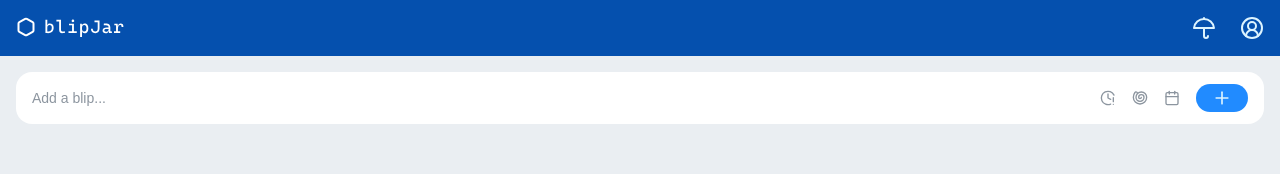
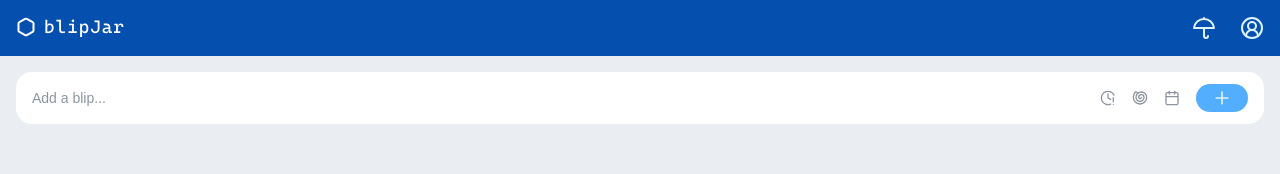
Before and after one commit to jolleyDesign/blipJar, a React (Vite) app: page / in a window 1280 px wide. In both pictures the pointer is over the button 1222 px from the left and 98 px from the top of the page. Shown: the top 174 px of the page. Built offline with nearby package versions, Linux system fonts and the light colour scheme; a web font is replaced by a local one.

Commit message:
updated Button.css
added hover states

```diff
--- a/src/components/Button.css
+++ b/src/components/Button.css
@@ -20,9 +20,21 @@
     transition: 0.1s ease;
 }
 
+.icon:hover {
+    background: var(--blue-3);
+    transition: 0.1s ease;
+}
+
 .icon-only {
     color: var(--gray-4);
     stroke: var(--gray-4);
+    border-radius: 1rem;
+}
+
+.icon-only:hover {
+    color: var(--gray-5);
+    stroke: var(--gray-5);
+    background: vaR(--gray-0);
 }
 
 button:disabled {
```
